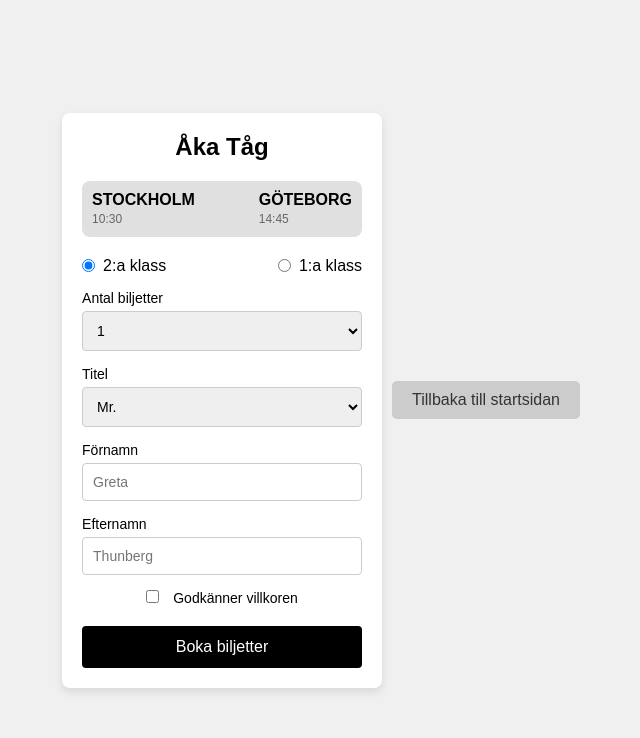
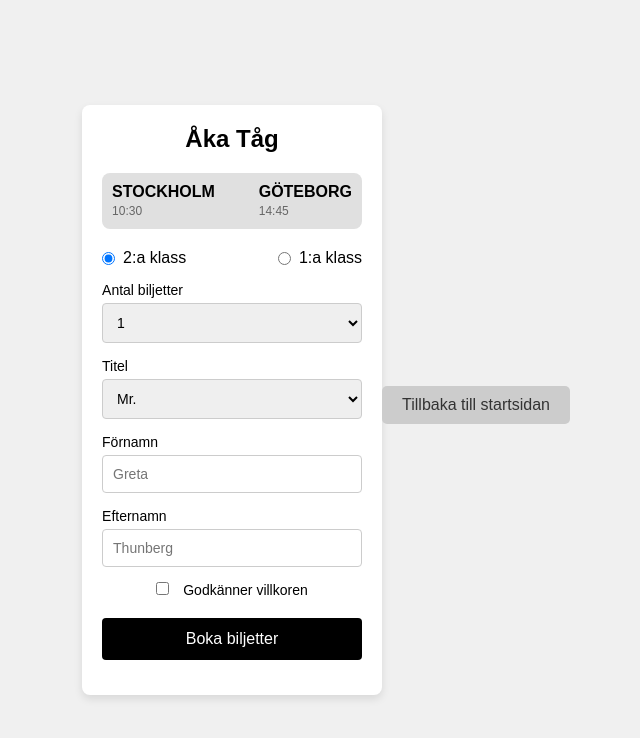
Before and after one commit to SAMY4121/AkaTag, a plain HTML site: page index.html in a window 1280 px wide. Shown: the whole page, without its empty margins (314-954 px from the left). Drawn offline with Linux system fonts and the light colour scheme.

Commit message:
Update style.css

```diff
--- a/style.css
+++ b/style.css
@@ -17,7 +17,7 @@
     background-color: #fff;
     border-radius: 8px;
     padding: 20px;
-    width: 320px;
+    width: 300px;
     box-shadow: 0 4px 8px rgba(0, 0, 0, 0.1);
 }
 
@@ -102,19 +102,25 @@
     border: none;
     border-radius: 4px;
     cursor: pointer;
+    margin-bottom: 15px;
 }
 
 .submit-button:hover {
     background-color: #333;
 }
 
-nav a, .back-button {
-    display: inline-block;
-    margin: 0 10px;
+.back-button {
+    display: block;
+    text-align: center;
     padding: 10px 20px;
     background-color: #ccc;
     color: #333;
     text-decoration: none;
     border-radius: 5px;
     transition: background-color 0.3s;
+    margin-top: 10px;
 }
+
+.back-button:hover {
+    background-color: #aaa;
+}
```
